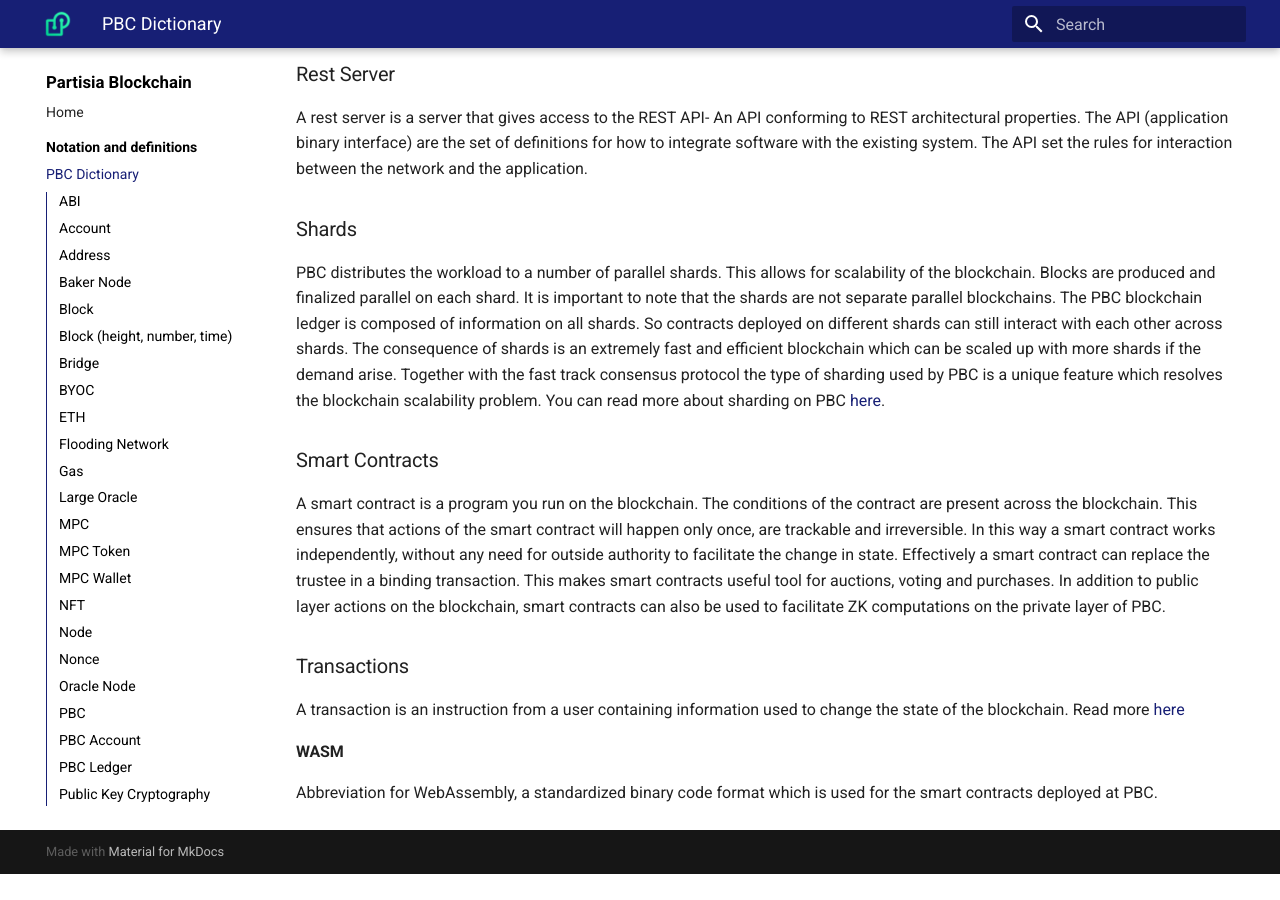
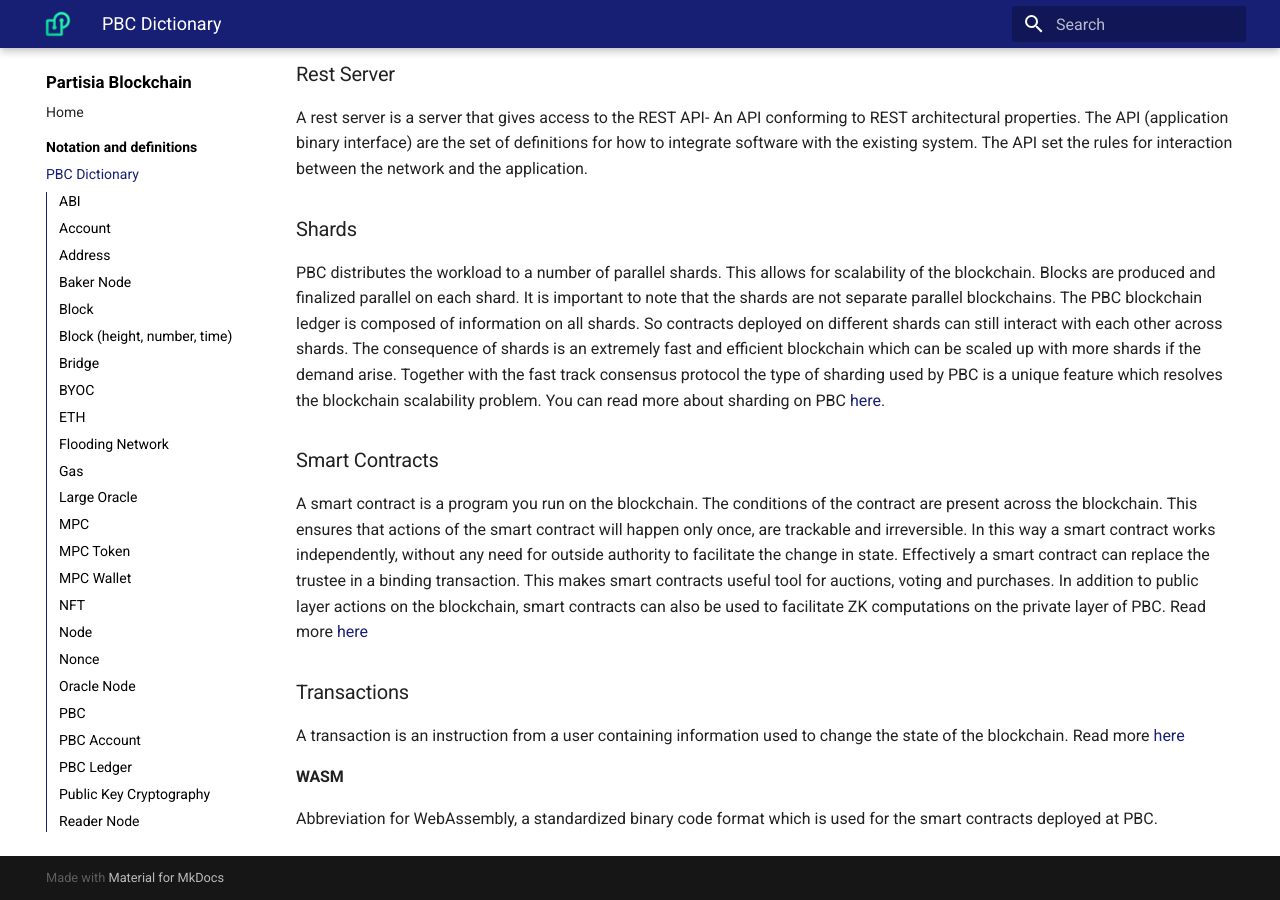
Before and after one commit to 0xSero/partisia-docs, an MkDocs documentation site: the page built from docs/dictionary.md, in a window 1280 px wide and 900 px high, scrolled down 4261 px. Built offline with MkDocs 1.6.1 and Material for MkDocs 9.7.7, drawn with Linux system fonts in a browser that asks for light colours; a script that is not in the unit is left out; before the commit the page ends 5135 px from its top, so only the background shows below that.

Commit message:
more details

```diff
--- a/docs/dictionary.md
+++ b/docs/dictionary.md
@@ -81,7 +81,7 @@
 PBC distributes the workload to a number of parallel shards. This allows for scalability of the blockchain. Blocks are produced and finalized parallel on each shard. It is important to note that the shards are not separate parallel blockchains. The PBC blockchain ledger is composed of  information on all shards. So contracts deployed on different shards can still interact with each other across shards. The consequence of shards is an extremely fast and efficient blockchain which can be scaled up with more shards if the demand arise. Together with the fast track consensus protocol the type of sharding used by PBC is a unique feature which resolves the blockchain scalability problem. You can read more about sharding on PBC [here](shards.md).
 
 ### Smart Contracts
-A smart contract is a program you run on the blockchain. The conditions of the contract are present across the blockchain. This ensures that actions of the smart contract will happen only once, are trackable and irreversible. In this way a smart contract works independently, without any need for outside authority to facilitate the change in state. Effectively a smart contract can replace the trustee in a binding transaction. This makes smart contracts useful tool for auctions, voting and purchases. In addition to public layer actions on the blockchain, smart contracts can also be used to facilitate ZK computations on the private layer of PBC.
+A smart contract is a program you run on the blockchain. The conditions of the contract are present across the blockchain. This ensures that actions of the smart contract will happen only once, are trackable and irreversible. In this way a smart contract works independently, without any need for outside authority to facilitate the change in state. Effectively a smart contract can replace the trustee in a binding transaction. This makes smart contracts useful tool for auctions, voting and purchases. In addition to public layer actions on the blockchain, smart contracts can also be used to facilitate ZK computations on the private layer of PBC. Read more [here](contract-development.md)
 
 ### Transactions
 A transaction is an instruction from a user containing information used to change the state of the blockchain. Read more [here](transactions.md)
```
